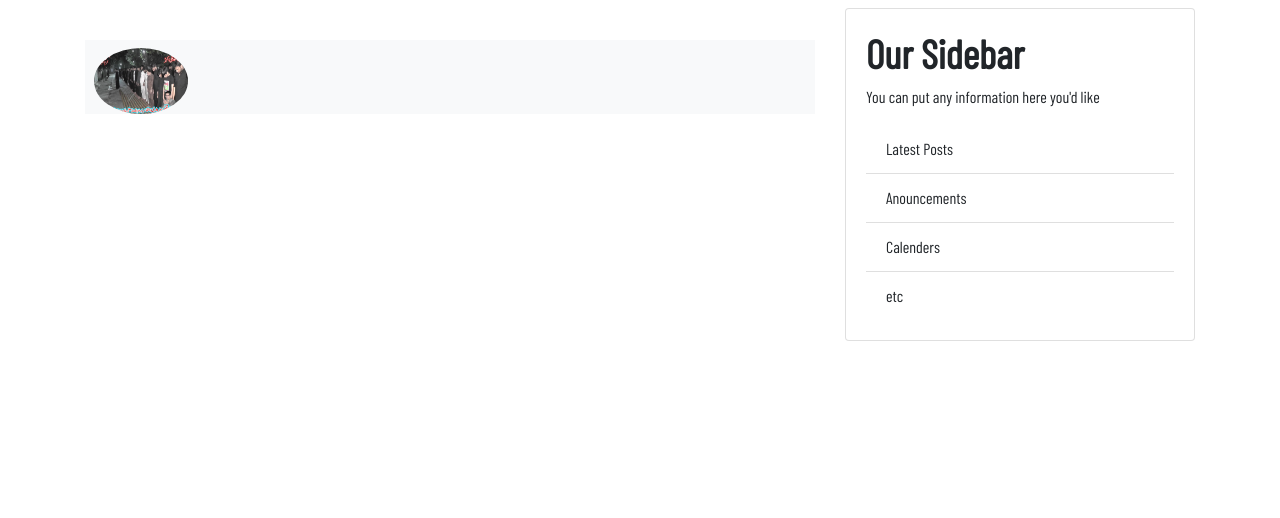
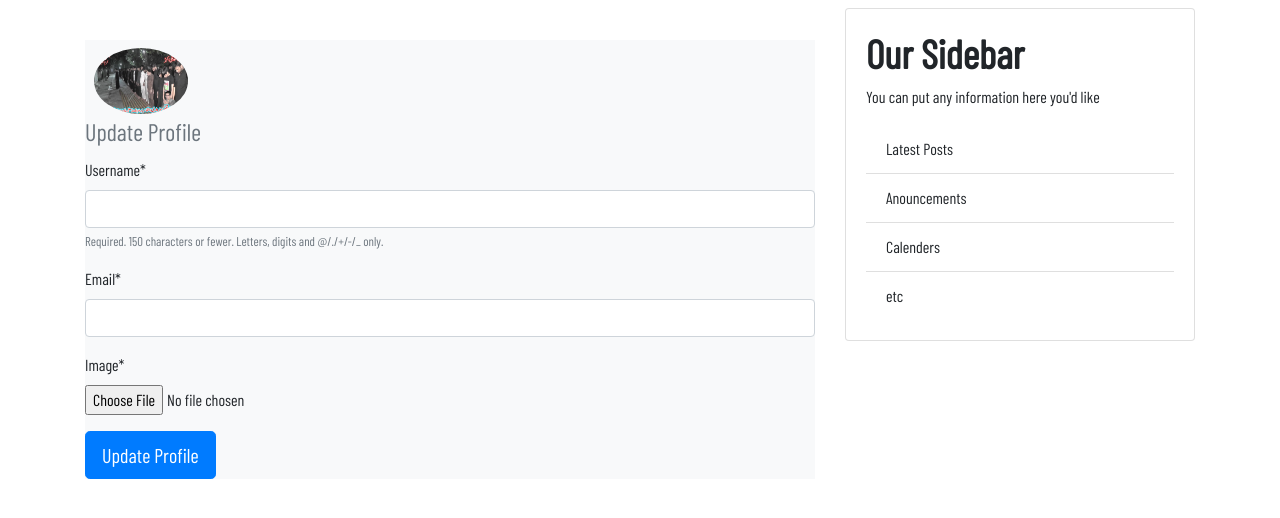
Before and after one commit to Kashif1Naqvi/Blog-Django, a Django app: template users/templates/users/profile.html in a window 1280 px wide. Shown: the part 56-574 px from the top of the page. Run offline with Django 3.2, Linux system fonts and the light colour scheme; the template is opened without the code that fills it: values that come from a table or form of the project are taken from there, most other values are stand-ins (such as "Sample title", 1, 10 or a date in 2020); some libraries are stand-ins or nearby versions.

Commit message:
fix error ValueError: ModelForm has no model class specified

```diff
--- a/users/forms.py
+++ b/users/forms.py
@@ -10,11 +10,11 @@ class UserRegistorForm(UserCreationForm):
 
 class UserUpdateForm(forms.ModelForm):
     email = forms.EmailField()
-    class meta:
+    class Meta:
         model = User
         fields = ['username','email']
 
 class ProfileUpdateForm(forms.ModelForm):
-    class meta:
+    class Meta:
         model = Profile
         fields = ['image']
--- a/users/templates/users/profile.html
+++ b/users/templates/users/profile.html
@@ -15,5 +15,19 @@
           <p class="text-secondary">{{user.email}}</p>
       </div>
     </div>
+     <form class="form" method="POST" enctype="multipart/form-data" >
+        {% csrf_token %}
+        <fieldset class="border-top" >
+          <legend class="text-muted" >Update Profile</legend>
+        </fieldset>
+      <div class="form-group">
+        {% comment %}as_p devide in paragrapjs not need because now i install crispy form  pip3 install django-crispy-forms.and add bootstrap4 init {% endcomment %}
+        {{u_form|crispy}}
+        {{p_form|crispy}}
+      </div>
+      <div class="form-group">
+        <button type="submit" class="btn btn-primary btn-lg" >Update Profile</button>
+      </div>
+    </form>
   </div>
 {% endblock content %}
```
